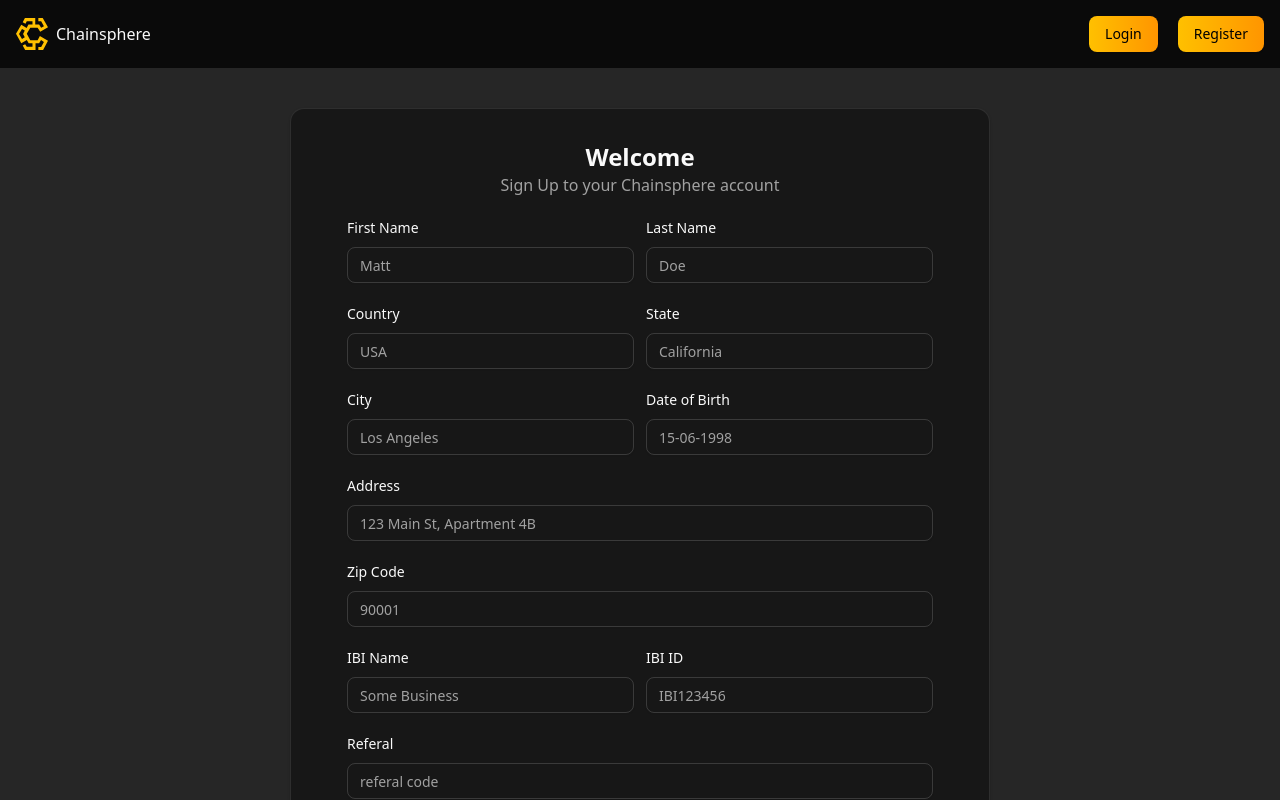
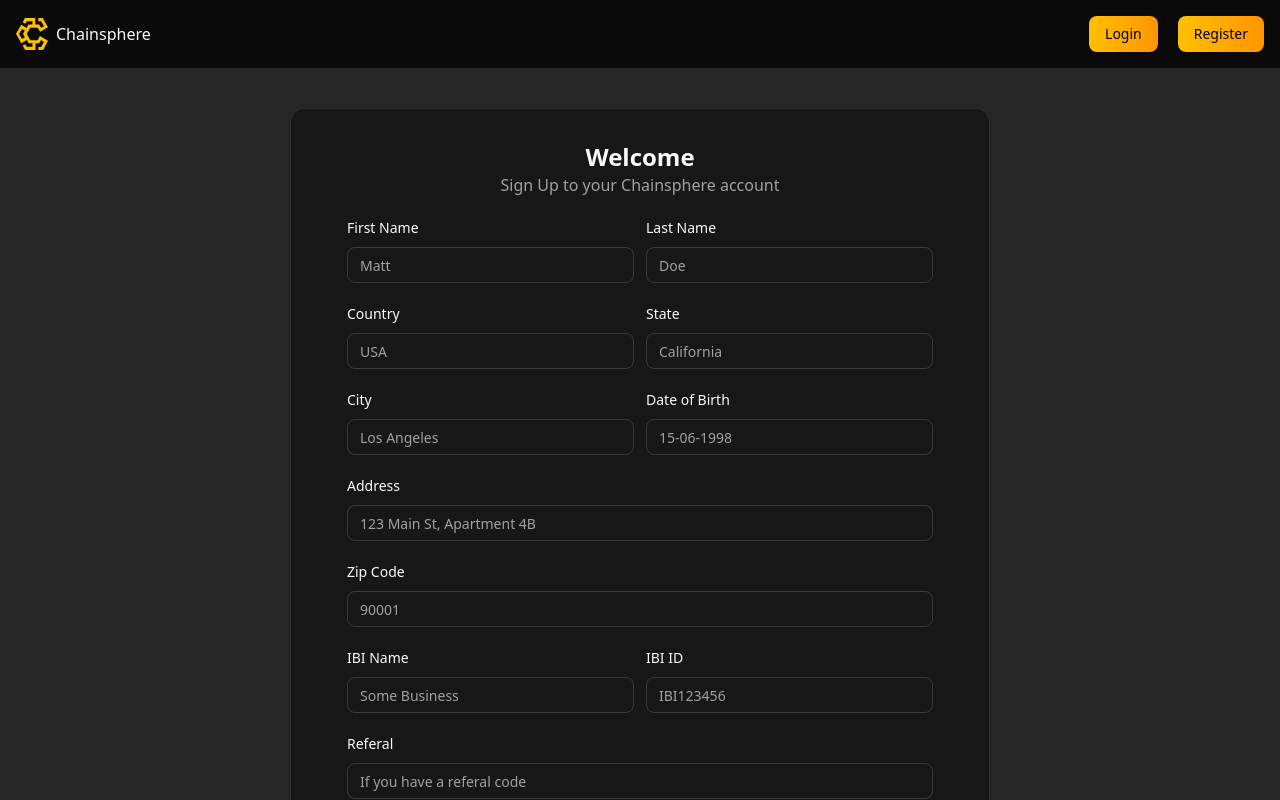
Before and after one commit to rishavmahapatra/chainsphere-frontend, a Next.js app: page /register in a window 1280 px wide. Shown: the top 800 px of the page. Built offline with nearby package versions, Linux system fonts and the light colour scheme.

Commit message:
fixed referal

```diff
--- a/src/components/signup-form.jsx
+++ b/src/components/signup-form.jsx
@@ -24,10 +24,13 @@ export function SignupForm({ className, ...props }) {
     setLoading(true);
 
     const formData = new FormData(e.target);
+
     const data = Object.fromEntries(formData.entries());
 
-    // console.log("this is form data by vishwas :: ",data)
-
+    if (data.referal == "") {
+      delete data.referal;
+    }
+    console.log(data);
     try {
 
       const res = await axios.post(`${BASE_URL}/user/signup`, data);
@@ -37,9 +40,9 @@ export function SignupForm({ className, ...props }) {
 
 
 
-      toast("Signup successful Now Verify Your Email !" );
+      toast("Signup successful Now Verify Your Email !");
 
-      localStorage.setItem("email" , data.email)
+      localStorage.setItem("email", data.email)
 
       router.push("/verify_otp")
 
@@ -124,7 +127,7 @@ export function SignupForm({ className, ...props }) {
 
               <div className="grid gap-3">
                 <Label htmlFor="referal">Referal</Label>
-              <Input id="referal" name="referal" type="text" placeholder="referal code" value={referal.referralCode} required />
+                <Input id="referal" name="referal" type="text" placeholder="If you have a referal code" value={referal.referralCode} />
               </div>
 
               <div className="grid gap-3">
--- a/src/config/config.js
+++ b/src/config/config.js
@@ -1,2 +1,2 @@
-export const BASE_URL = "http://3.109.67.109:8001/api/v1";
+export const BASE_URL = "https://api.chainsphere.tech/api/v1";
 export const BASE_URL1 = "http://localhost:3000/";
```
Also changed, not shown: src/components/login-form.jsx (line endings or trailing spaces). Lines whose indentation alone changed are shown as unchanged.
